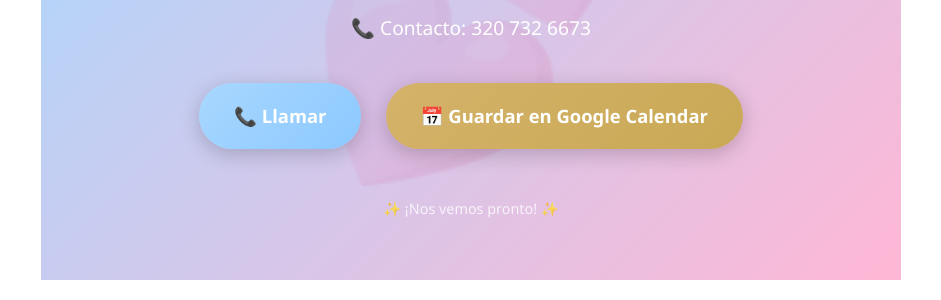
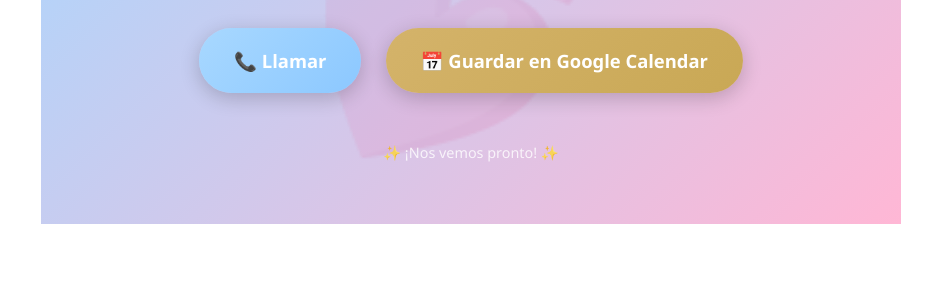
Before and after one commit to Crisoda/RevelacionBebe, a plain HTML site: page index.html in a window 1280 px wide. Shown: the part 4389-4689 px from the top of the page, without its empty margins (169-1110 px from the left). After the commit the page ends 4633 px from the top, so only its background shows below. Drawn offline with Linux system fonts and the light colour scheme; no server answers.

Commit message:
Update index.html v7

```diff
--- a/index.html
+++ b/index.html
@@ -1307,7 +1307,6 @@
     <div class="footer">
         <h3>🎊 Gracias por acompañarnos en este momento especial 💕</h3>
         <p style="font-size: 1.5em; margin: 20px 0;">Gimena & Camilo</p>
-        <p style="margin-top: 25px; font-size: 1.2em;">📞 Contacto: 320 732 6673</p>
         <div style="margin-top: 30px;">
             <a href="tel:+573207326673" class="button button-blue" style="margin: 10px;">
                 <span>📞 Llamar</span>
```
